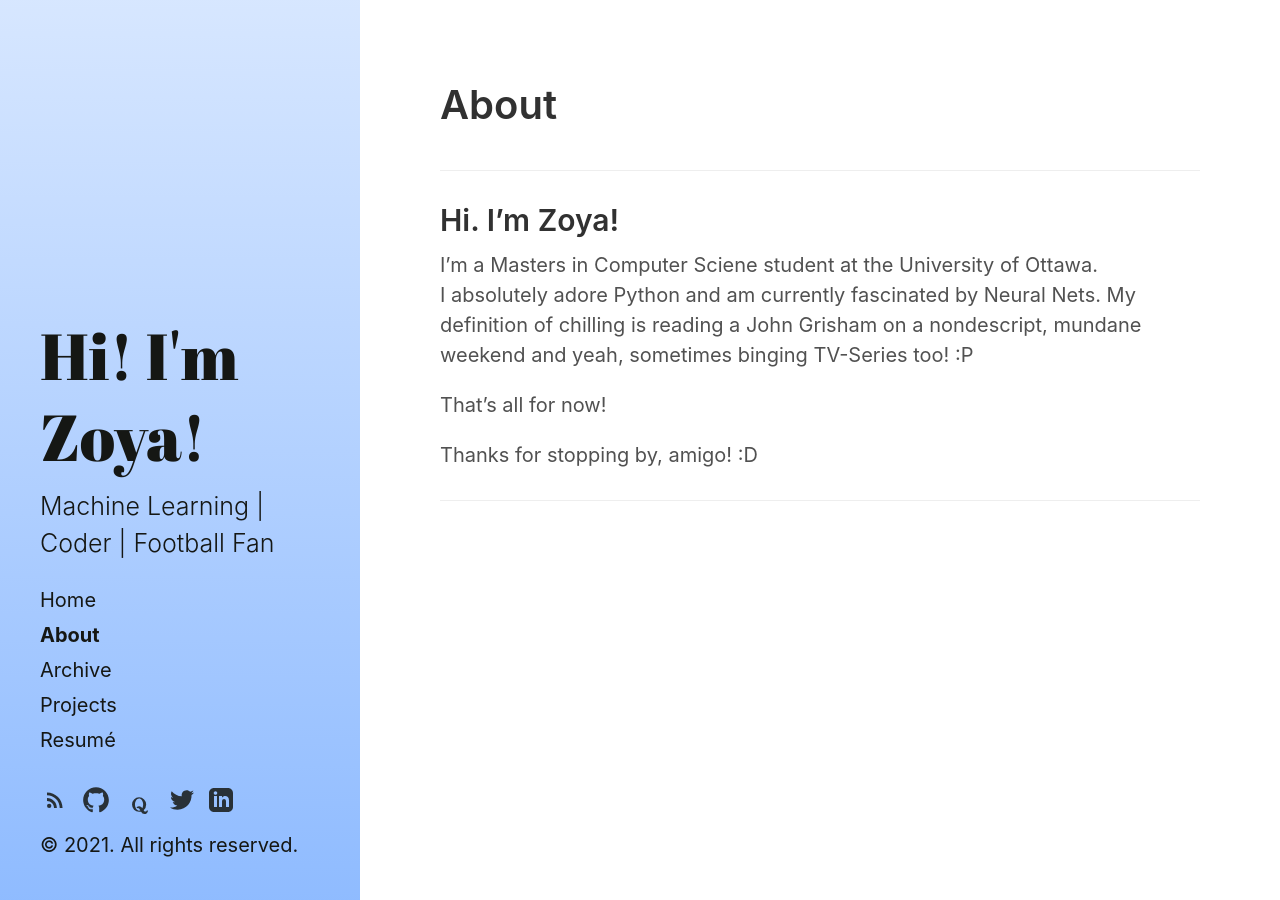
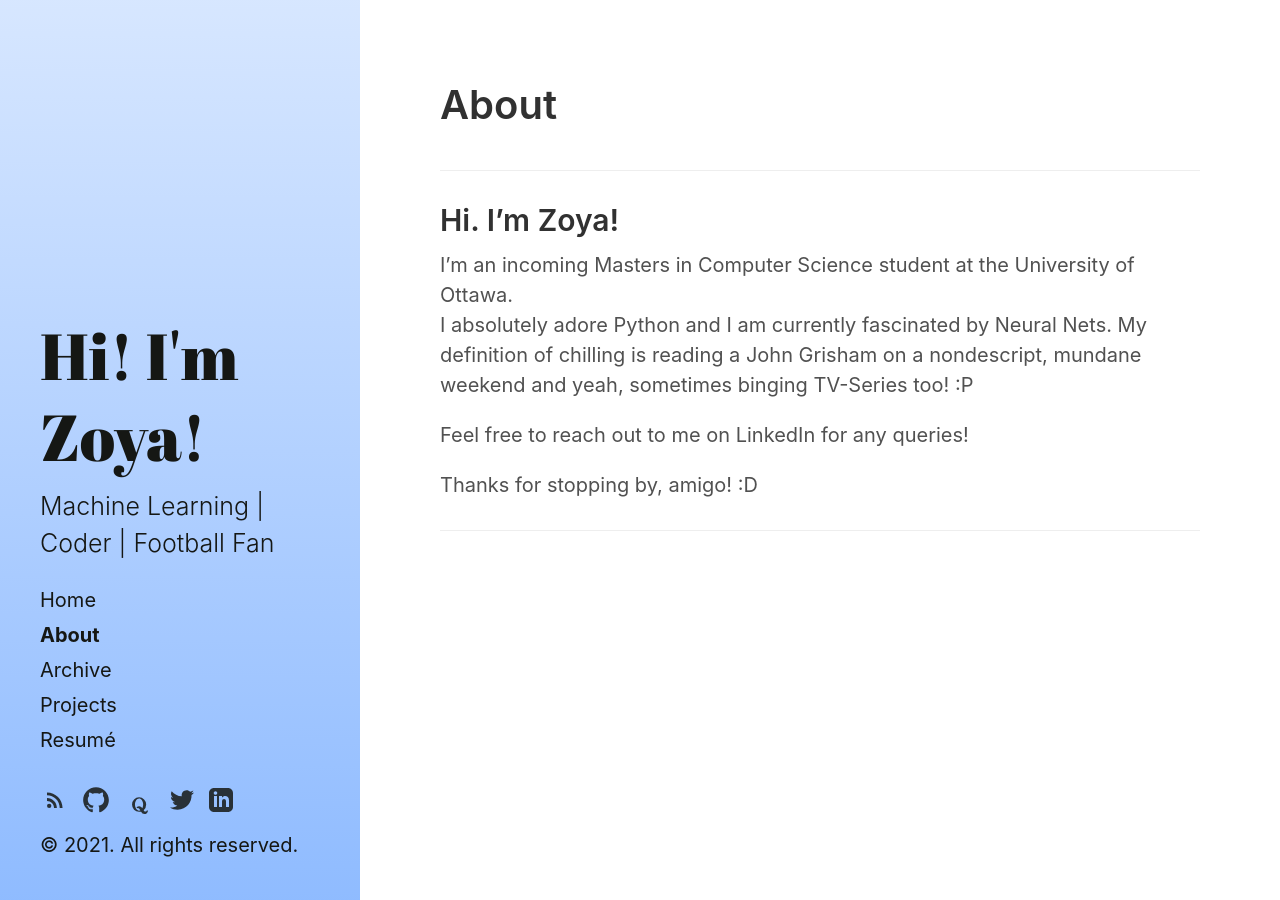
Before and after one commit to zeddmaxx/zeddmaxx.github.io, a Jekyll site: the page built from about.md, in a window 1280 px wide. Built offline with Jekyll 4.4.1, drawn with Linux system fonts in a browser that asks for light colours.

Commit message:
Updating about me

```diff
--- a/about.md
+++ b/about.md
@@ -6,12 +6,10 @@ sidebar_link: true
 <hr>
 
 ## Hi. I’m Zoya!
-I'm a Masters in Computer Sciene student at the University of Ottawa.
-I absolutely adore Python and am currently fascinated by Neural Nets. My definition of chilling is reading a John Grisham on a nondescript, mundane weekend and yeah, sometimes binging TV-Series too! :P
+I'm an incoming Masters in Computer Science student at the University of Ottawa.
+I absolutely adore Python and I am currently fascinated by Neural Nets. My definition of chilling is reading a John Grisham on a nondescript, mundane weekend and yeah, sometimes binging TV-Series too! :P
 
-
-That's all for now!
-
+Feel free to reach out to me on LinkedIn for any queries!
 
 Thanks for stopping by, amigo! :D
 <hr>
```
